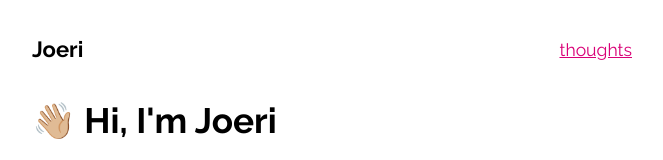
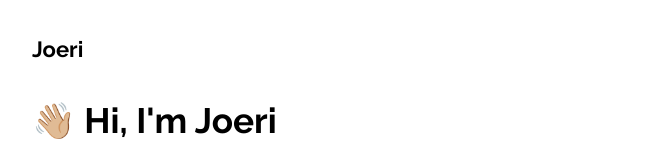
Before and after one commit to bakkerjoeri/joeri.me, a Gatsby site: page / in a window 1280 px wide. Shown: the top 160 px of the page, without its empty margins (308-971 px from the left). Built offline with nearby package versions, Linux system fonts and the light colour scheme; Gatsby itself is replaced by a stand-in of ours.

Commit message:
Remove main navigation for now

```diff
--- a/src/components/Page/Page.tsx
+++ b/src/components/Page/Page.tsx
@@ -1,6 +1,5 @@
 import React, { FunctionComponent } from "react";
 import Logo from "../Logo/Logo";
-import MainNavigation from "../MainNavigation/MainNavigation";
 import "./Page.scss";
 
 interface PageProps {
@@ -18,7 +17,6 @@ const Page: FunctionComponent<PageProps> = ({ children, className }) => {
 		<div className={className}>
 			<header className="Page__header">
 				<Logo />
-				<MainNavigation/>
 			</header>
 
 			<main
```
